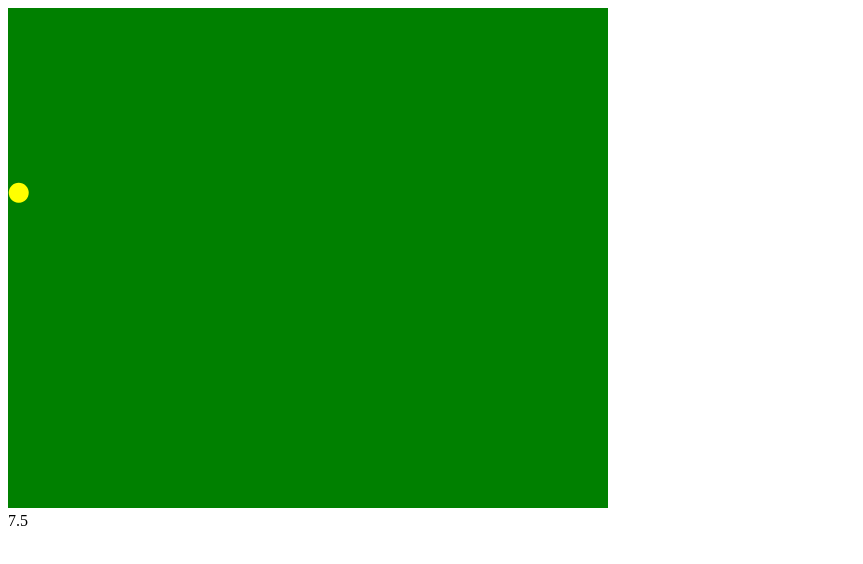
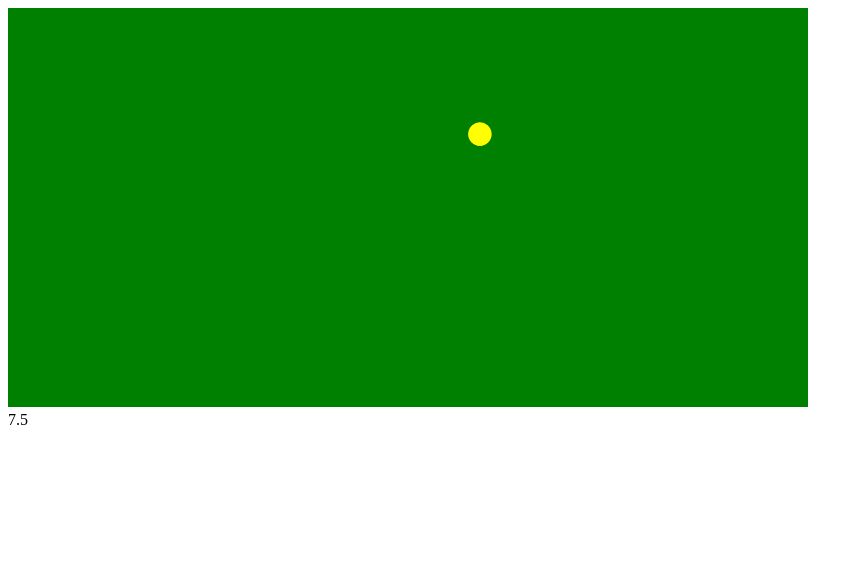
Before and after one commit to mkapal/snooker, a website built with Vite: page index.html in a window 1280 px wide. Shown: the whole page, without its empty margins (0-863 px from the left). Built offline with nearby package versions, Linux system fonts and the light colour scheme.

Commit message:
Split into multiple files

```diff
--- a/index.html
+++ b/index.html
@@ -7,13 +7,11 @@
     <style>
       #game {
         background: green;
-        width: 600px;
-        height: 500px;
       }
     </style>
   </head>
   <body>
-    <canvas id="game" width="1200" height="1000"></canvas>
+    <canvas id="game"></canvas>
     <div id="time">0</div>
     <script type="module" src="/src/main.ts"></script>
   </body>
--- a/src/main.ts
+++ b/src/main.ts
@@ -1,96 +1,16 @@
-function run() {
-  const canvas = document.getElementById('game') as HTMLCanvasElement;
+import { run } from './simulation';
 
-  if (canvas === null) {
-    alert('Error: No canvas found');
-    return;
-  }
-
-  const ctx = canvas.getContext('2d');
-
-  if (ctx === null) {
-    alert('Error: No canvas context available');
-    return;
-  }
-
-  const BALL_RADIUS = 20;
-  const CANVAS_WIDTH = 1200;
-  const CANVAS_HEIGHT = 1000;
-  const ZERO_VELOCITY_THRESHOLD = 0.01;
-
-  let x = 150;
-  let y = BALL_RADIUS;
-
-  // Pixels per millisecond
-  let velocityX = 2;
-  let velocityY = 1;
-
-  let startTime: number | undefined;
-  let elapsedTime = 0;
-  let previousTime = 0;
-
-  const step = (ctx: CanvasRenderingContext2D) => (currentTime: number) => {
-    if (startTime === undefined) {
-      startTime = currentTime;
-    }
-
-    elapsedTime = currentTime - startTime;
-
-    const timeElement = document.getElementById('time');
-    if (timeElement) {
-      timeElement.innerText = (elapsedTime / 1000).toFixed(1);
-    }
-
-    if (previousTime !== currentTime) {
-      const timeDifference = currentTime - previousTime;
-      const newX = x + timeDifference * velocityX;
-      const newY = y + timeDifference * velocityY;
-
-      // Check for table boundaries (left and right)
-      if (newX < BALL_RADIUS || newX >= CANVAS_WIDTH - BALL_RADIUS) {
-        velocityX = -velocityX;
-      }
-
-      // Check for table boundaries (up and down)
-      if (newY < BALL_RADIUS || newY >= CANVAS_HEIGHT - BALL_RADIUS) {
-        velocityY = -velocityY;
-      }
-
-      // Update ball position and direction
-      x = newX;
-      y = newY;
-
-      // Update ball acceleration
-      velocityX *= 0.993;
-      velocityY *= 0.993;
-
-      // Round very small direction values to 0
-      if (Math.abs(velocityX) < ZERO_VELOCITY_THRESHOLD) {
-        velocityX = 0;
-      }
-
-      if (Math.abs(velocityY) < ZERO_VELOCITY_THRESHOLD) {
-        velocityY = 0;
-      }
-
-      // Clear the table from previous animation frame
-      ctx.clearRect(0, 0, CANVAS_WIDTH, CANVAS_HEIGHT);
-
-      // Draw the ball
-      ctx.beginPath();
-      ctx.arc(x, y, BALL_RADIUS, 0, Math.PI * 2);
-      ctx.fillStyle = 'rgb(255,255,0)';
-      ctx.fill();
-    }
-
-    previousTime = currentTime;
-
-    window.requestAnimationFrame(step(ctx));
-  };
-
-  window.requestAnimationFrame(step(ctx));
-}
-
-run();
+run({
+  canvas: {
+    width: 800,
+  },
+  table: {
+    width: 3.569,
+    height: 1.778,
+  },
+  ball: {
+    radius: 0.0525,
+  },
+});
 
 export {};
--- /dev/null
+++ b/src/simulation.ts
@@ -0,0 +1,209 @@
+type Config = {
+  canvas: {
+    /** Pixels */
+    width: number;
+  };
+  table: {
+    /** Meters */
+    width: number;
+
+    /** Meters */
+    height: number;
+  };
+  ball: {
+    /** Meters */
+    radius: number;
+  };
+};
+
+type Point = {
+  x: number;
+  y: number;
+};
+
+const ZERO_VELOCITY_THRESHOLD = 0.01;
+
+export function run({ canvas, table, ball }: Config) {
+  const canvasElement = document.getElementById('game') as HTMLCanvasElement;
+
+  if (canvasElement === null) {
+    alert('Error: No canvas found');
+    return;
+  }
+
+  // Set dimensions
+
+  const DPI_SCALE = 2;
+  const PIXEL_SCALE = (canvas.width / table.width) * DPI_SCALE;
+
+  const CANVAS_WIDTH = table.width * PIXEL_SCALE;
+  const CANVAS_HEIGHT = table.height * PIXEL_SCALE;
+  const BALL_RADIUS = ball.radius * PIXEL_SCALE;
+
+  canvasElement.style.width = `${canvas.width}px`;
+  canvasElement.style.height = `${canvas.width *
+    (CANVAS_HEIGHT / CANVAS_WIDTH)}px`;
+
+  canvasElement.width = CANVAS_WIDTH;
+  canvasElement.height = CANVAS_HEIGHT;
+
+  const ctx = canvasElement.getContext('2d');
+
+  if (ctx === null) {
+    alert('Error: No canvas context available');
+    return;
+  }
+
+  // Ball state
+
+  let position: Point = {
+    x: 40,
+    y: 200,
+  };
+
+  // Pixels per millisecond
+  let velocity: Point = {
+    x: (PIXEL_SCALE * 2) / 1000,
+    y: (PIXEL_SCALE * 1.01) / 1000,
+  };
+
+  let startTime: number | undefined;
+  let elapsedTime = 0;
+  let previousTime = 0;
+
+  // Listen for mouse drag
+
+  let startPoint: Point = { x: 0, y: 0 };
+  let endPoint: Point = { x: 0, y: 0 };
+  let isDragging = false;
+
+  canvasElement.addEventListener('mousedown', event => {
+    if (!isOnBall(event, position, BALL_RADIUS, DPI_SCALE, canvasElement)) {
+      return;
+    }
+
+    startPoint = getCanvasCoordinates(canvasElement, event, DPI_SCALE);
+    endPoint = startPoint;
+    isDragging = true;
+  });
+
+  canvasElement.addEventListener('mousemove', event => {
+    if (!isDragging) {
+      return;
+    }
+
+    endPoint = getCanvasCoordinates(canvasElement, event, DPI_SCALE);
+  });
+
+  canvasElement.addEventListener('mouseup', event => {
+    if (!isDragging) {
+      return;
+    }
+
+    endPoint = getCanvasCoordinates(canvasElement, event, DPI_SCALE);
+
+    velocity.x = (endPoint.x - startPoint.x) / 100;
+    velocity.y = (endPoint.y - startPoint.y) / 100;
+    isDragging = false;
+  });
+
+  const step = (ctx: CanvasRenderingContext2D) => (currentTime: number) => {
+    if (startTime === undefined) {
+      startTime = currentTime;
+    }
+
+    elapsedTime = currentTime - startTime;
+
+    const timeElement = document.getElementById('time');
+    if (timeElement) {
+      timeElement.innerText = (elapsedTime / 1000).toFixed(1);
+    }
+
+    if (previousTime !== currentTime) {
+      const timeDifference = currentTime - previousTime;
+      const newX = position.x + timeDifference * velocity.x;
+      const newY = position.y + timeDifference * velocity.y;
+
+      // Check for table boundaries (left and right)
+      if (newX < BALL_RADIUS || newX >= CANVAS_WIDTH - BALL_RADIUS) {
+        velocity.x = -velocity.x;
+      }
+
+      // Check for table boundaries (up and down)
+      if (newY < BALL_RADIUS || newY >= CANVAS_HEIGHT - BALL_RADIUS) {
+        velocity.y = -velocity.y;
+      }
+
+      // Update ball position
+      position.x = newX;
+      position.y = newY;
+
+      // Update ball acceleration
+      velocity.x *= 0.9935;
+      velocity.y *= 0.9935;
+
+      // Round very small speed values to 0
+      if (Math.abs(velocity.x) < ZERO_VELOCITY_THRESHOLD) {
+        velocity.x = 0;
+      }
+
+      if (Math.abs(velocity.y) < ZERO_VELOCITY_THRESHOLD) {
+        velocity.y = 0;
+      }
+
+      // Clear the table from previous animation frame
+      ctx.clearRect(0, 0, CANVAS_WIDTH, CANVAS_HEIGHT);
+
+      // Draw the ball
+      ctx.beginPath();
+      ctx.arc(position.x, position.y, BALL_RADIUS, 0, Math.PI * 2);
+      ctx.fillStyle = 'rgb(255,255,0)';
+      ctx.fill();
+
+      if (isDragging) {
+        ctx.beginPath();
+        ctx.strokeStyle = 'white';
+        ctx.moveTo(startPoint.x, startPoint.y);
+        ctx.lineTo(endPoint.x, endPoint.y);
+        ctx.stroke();
+      }
+    }
+
+    previousTime = currentTime;
+
+    window.requestAnimationFrame(step(ctx));
+  };
+
+  window.requestAnimationFrame(step(ctx));
+}
+
+function isOnBall(
+  event: MouseEvent,
+  ball: Point,
+  ballRadius: number,
+  scale: number,
+  canvas: HTMLCanvasElement,
+) {
+  const mouse = getCanvasCoordinates(canvas, event, scale);
+
+  const isOnBallX =
+    mouse.x >= ball.x - ballRadius && mouse.x <= ball.x + ballRadius;
+  const isOnBallY =
+    mouse.y >= ball.y - ballRadius && mouse.y <= ball.y + ballRadius;
+
+  return isOnBallX && isOnBallY;
+}
+
+function getCanvasCoordinates(
+  canvas: HTMLCanvasElement,
+  event: MouseEvent,
+  scale: number,
+): Point {
+  const x = event.clientX - canvas.getBoundingClientRect().left,
+    y = event.clientY - canvas.getBoundingClientRect().top;
+
+  return {
+    x: x * scale,
+    y: y * scale,
+  };
+}
```
